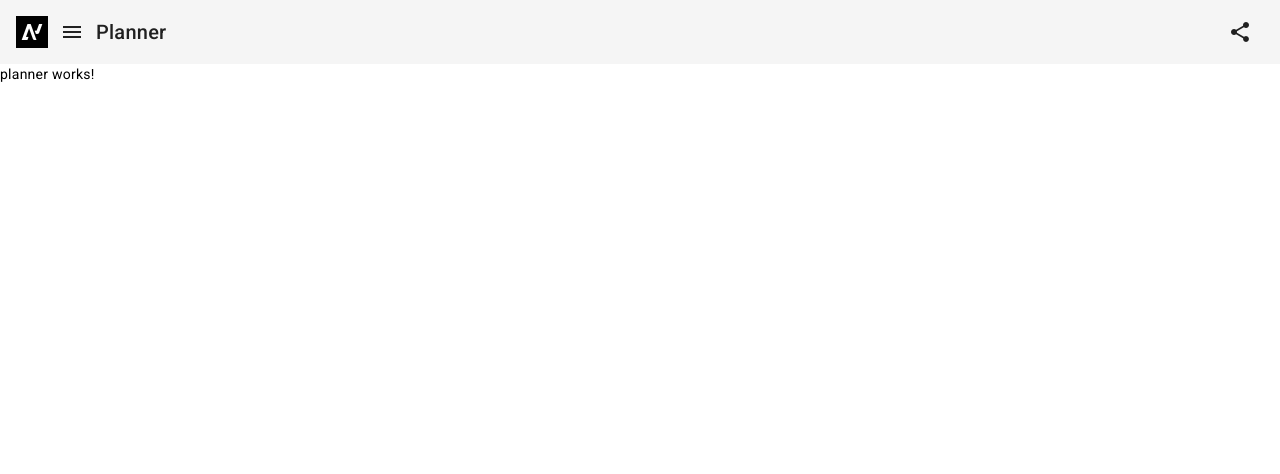
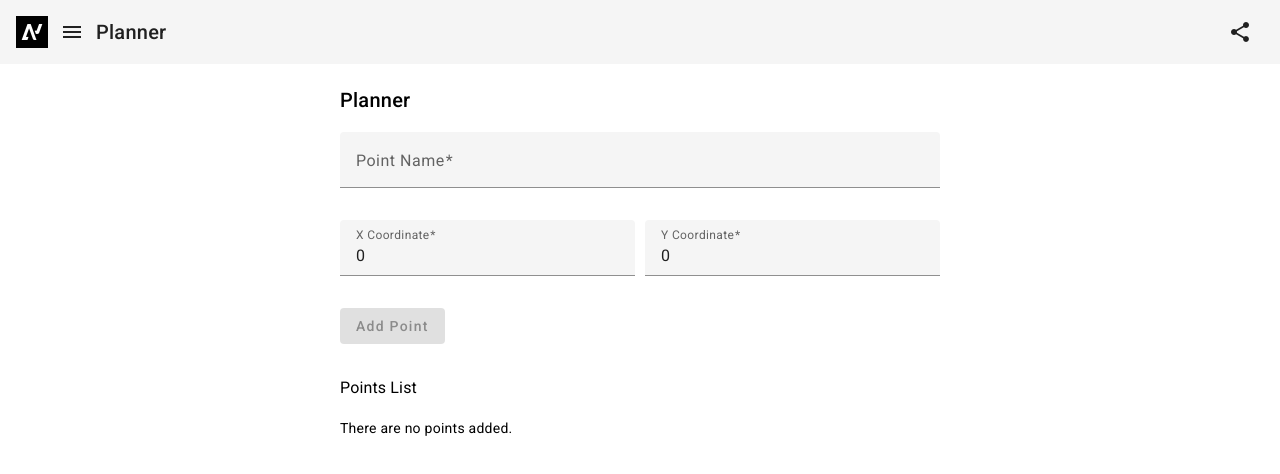
Before and after one commit to georgestamati/mission-planner, an Angular app: page /planner in a window 1280 px wide. Shown: the top 474 px of the page. Built offline with nearby package versions, Linux system fonts and the light colour scheme.

Commit message:
implement planner page

```diff
--- a/src/app/components/planner/planner.component.html
+++ b/src/app/components/planner/planner.component.html
@@ -1 +1,65 @@
-<p>planner works!</p>
+<div class="planner-container">
+  <h2 class="planner-title">Planner</h2>
+  <form [formGroup]="pointForm" (ngSubmit)="addPoint()" class="planner-form">
+    <div class="form-row">
+      <mat-form-field class="full-width">
+        <mat-label>Point Name</mat-label>
+        <input matInput formControlName="name" />
+        @if (pointForm.controls['name'].invalid && pointForm.controls['name'].touched){
+        <mat-error> Name is required </mat-error>
+        }
+      </mat-form-field>
+    </div>
+    <div class="form-row">
+      <mat-form-field class="half-width">
+        <mat-label>X Coordinate</mat-label>
+        <input matInput type="number" formControlName="x" />
+        @if(pointForm.controls['x'].invalid && pointForm.controls['x'].touched){
+        <mat-error> X Coordinate is required </mat-error>
+        }
+      </mat-form-field>
+      <mat-form-field class="half-width">
+        <mat-label>Y Coordinate</mat-label>
+        <input matInput type="number" formControlName="y" />
+        @if(pointForm.controls['y'].invalid && pointForm.controls['y'].touched){
+        <mat-error> Y Coordinate is required </mat-error>
+        }
+      </mat-form-field>
+    </div>
+    <div class="form-row">
+      <button mat-raised-button color="primary" type="submit" [disabled]="pointForm.invalid">Add Point</button>
+    </div>
+  </form>
+
+  <div class="points-table">
+    <h3>Points List</h3>
+    @if(points.length){
+    <table mat-table [dataSource]="dataSource" class="mat-elevation-z8">
+      <ng-container matColumnDef="index">
+        <th mat-header-cell *matHeaderCellDef>Index</th>
+        <td mat-cell *matCellDef="let point; let i = index">{{ i + 1 }}</td>
+      </ng-container>
+
+      <ng-container matColumnDef="name">
+        <th mat-header-cell *matHeaderCellDef>Name</th>
+        <td mat-cell *matCellDef="let point">{{ point.name }}</td>
+      </ng-container>
+
+      <ng-container matColumnDef="x">
+        <th mat-header-cell *matHeaderCellDef>X</th>
+        <td mat-cell *matCellDef="let point">{{ point.x }}</td>
+      </ng-container>
+
+      <ng-container matColumnDef="y">
+        <th mat-header-cell *matHeaderCellDef>Y</th>
+        <td mat-cell *matCellDef="let point">{{ point.y }}</td>
+      </ng-container>
+
+      <tr mat-header-row *matHeaderRowDef="displayedColumns"></tr>
+      <tr mat-row *matRowDef="let row; columns: displayedColumns"></tr>
+    </table>
+    } @else {
+    <div>There are no points added.</div>
+    }
+  </div>
+</div>
--- a/src/app/components/planner/planner.component.scss
+++ b/src/app/components/planner/planner.component.scss
@@ -0,0 +1,32 @@
+.planner-container {
+  padding: 20px;
+  max-width: 600px;
+  margin: 0 auto;
+
+  .planner-form {
+    display: flex;
+    flex-direction: column;
+    gap: 10px;
+
+    .form-row {
+      display: flex;
+      gap: 10px;
+
+      .full-width {
+        flex: 1;
+      }
+
+      .half-width {
+        flex: 0.5;
+      }
+    }
+
+    button {
+      align-self: flex-end;
+    }
+  }
+
+  .points-table {
+    margin-top: 30px;
+  }
+}
--- a/src/app/components/planner/planner.component.ts
+++ b/src/app/components/planner/planner.component.ts
@@ -1,10 +1,56 @@
-import { Component } from '@angular/core';
+import { Component, OnInit } from '@angular/core';
+import { FormBuilder, FormGroup, Validators } from '@angular/forms';
+import { MatTableDataSource } from '@angular/material/table';
+import { Point } from './planner.interface';
 
 @Component({
   selector: 'app-planner',
   templateUrl: './planner.component.html',
-  styleUrl: './planner.component.scss'
+  styleUrls: ['./planner.component.scss'],
 })
-export class PlannerComponent {
+export class PlannerComponent implements OnInit {
+  pointForm!: FormGroup;
+  points: Point[] = [];
 
+  displayedColumns: string[] = ['index', 'name', 'x', 'y'];
+  dataSource = new MatTableDataSource<Point>(this.points);
+
+  constructor(private fb: FormBuilder) {}
+
+  ngOnInit(): void {
+    this.initForm();
+    this.loadPoints();
+  }
+
+  initForm() {
+    this.pointForm = this.fb.group({
+      name: ['', Validators.required],
+      x: [0, Validators.required],
+      y: [0, Validators.required],
+    });
+  }
+
+  addPoint(): void {
+    const newPoint: Point = this.pointForm.value;
+    this.points.push(newPoint);
+    this.dataSource.data = this.points;
+    this.savePoints();
+    this.resetForm();
+  }
+
+  resetForm(): void {
+    this.pointForm.reset({ name: '', x: 0, y: 0 });
+  }
+
+  savePoints(): void {
+    localStorage.setItem('points', JSON.stringify(this.points));
+  }
+
+  loadPoints(): void {
+    const savedPoints = localStorage.getItem('points');
+    if (savedPoints) {
+      this.points = JSON.parse(savedPoints);
+      this.dataSource.data = this.points;
+    }
+  }
 }
--- /dev/null
+++ b/src/app/components/planner/planner.interface.ts
@@ -0,0 +1,5 @@
+export interface Point {
+  name: string;
+  x: number;
+  y: number;
+}
```
Also changed, not shown: src/app/app.module.ts (+7 -1 lines), src/app/shared/material.module.ts (+9 -0 lines), 1 other file (tests, documents, lock files or other folders).
